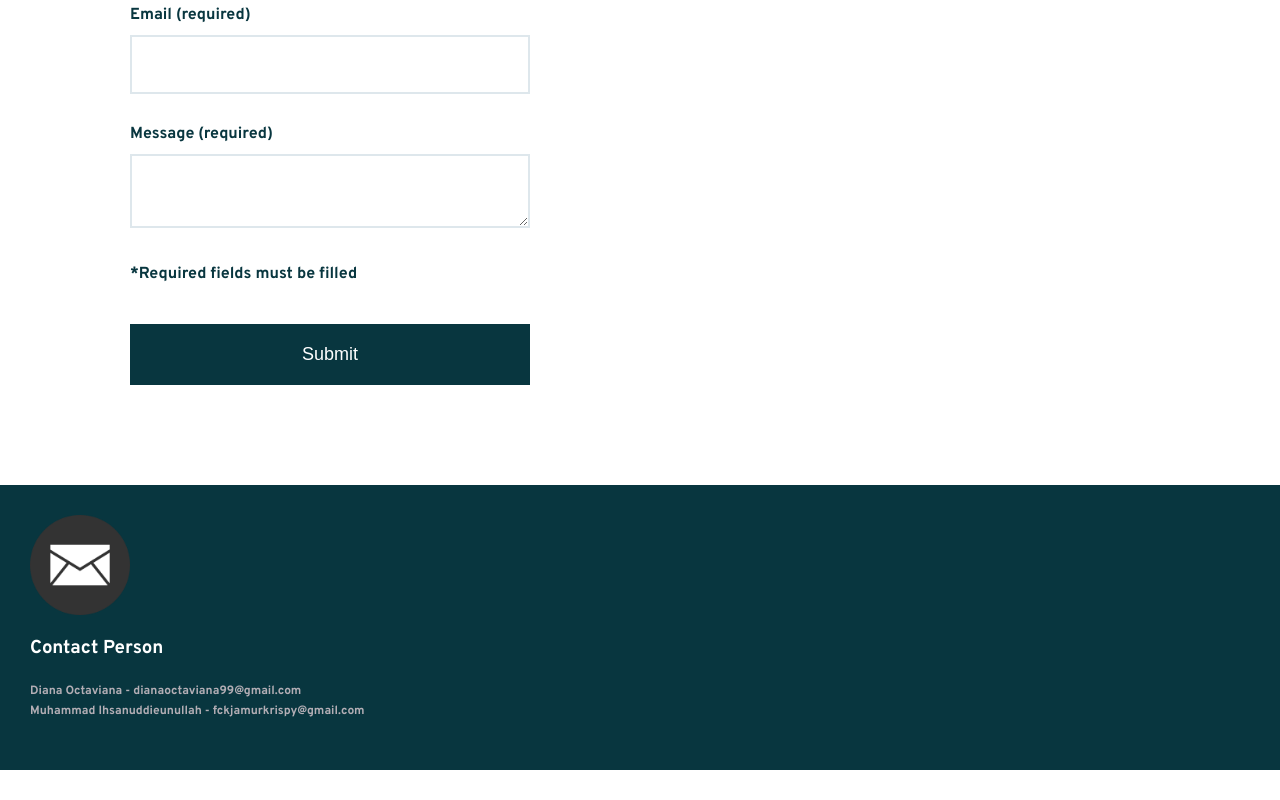
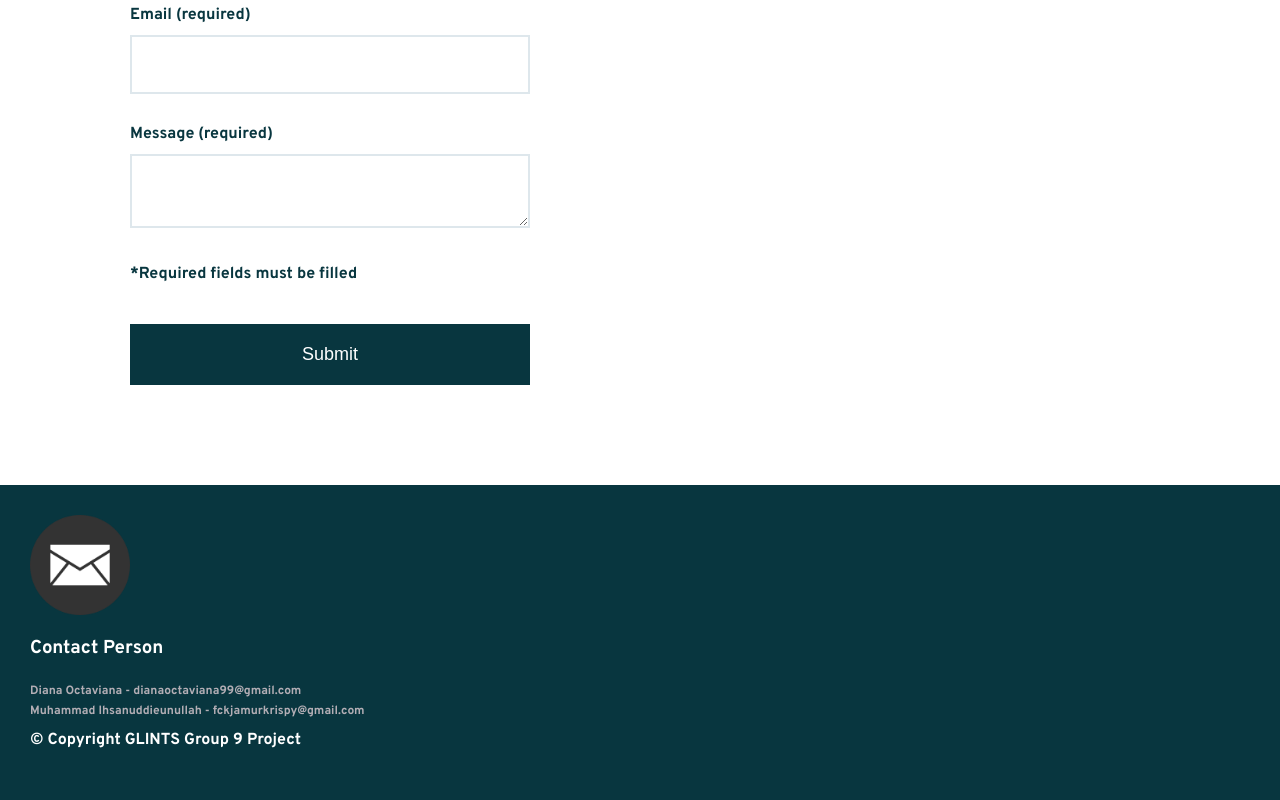
Before and after one commit to ihsanuddienullah/G9_GLINTS20, a plain HTML site: page index.html in a window 1280 px wide. Shown: the part 1744-2544 px from the top of the page. Before the commit the page ends 2514 px from the top, so only its background shows below. Drawn offline with Linux system fonts and the light colour scheme.

Commit message:
Update index.html

```diff
--- a/index.html
+++ b/index.html
@@ -9,6 +9,13 @@
     <link rel="stylesheet" href="assets/styles/responsive.css">
     <link rel="shortcut icon" href="assets/img/icon.png" type="icon">
     <link rel="stylesheet" href="//maxcdn.bootstrapcdn.com/font-awesome/4.5.0/css/font-awesome.min.css">
+
+    <style>
+        #copyright {
+            padding-top: 10px;
+            color: white;
+        }
+    </style>
 </head>
 <body>
     <header>
@@ -102,6 +109,10 @@
             <a href="#">Diana Octaviana - dianaoctaviana99@gmail.com</a>
             <br>
             <a href="#">Muhammad Ihsanuddieunullah - fckjamurkrispy@gmail.com</a>
+            <br>
+            <div id="copyright">
+                &copy; Copyright <strong>GLINTS</strong> Group 9 Project
+            </div>
         </div>
     </footer>
 </body>
```
